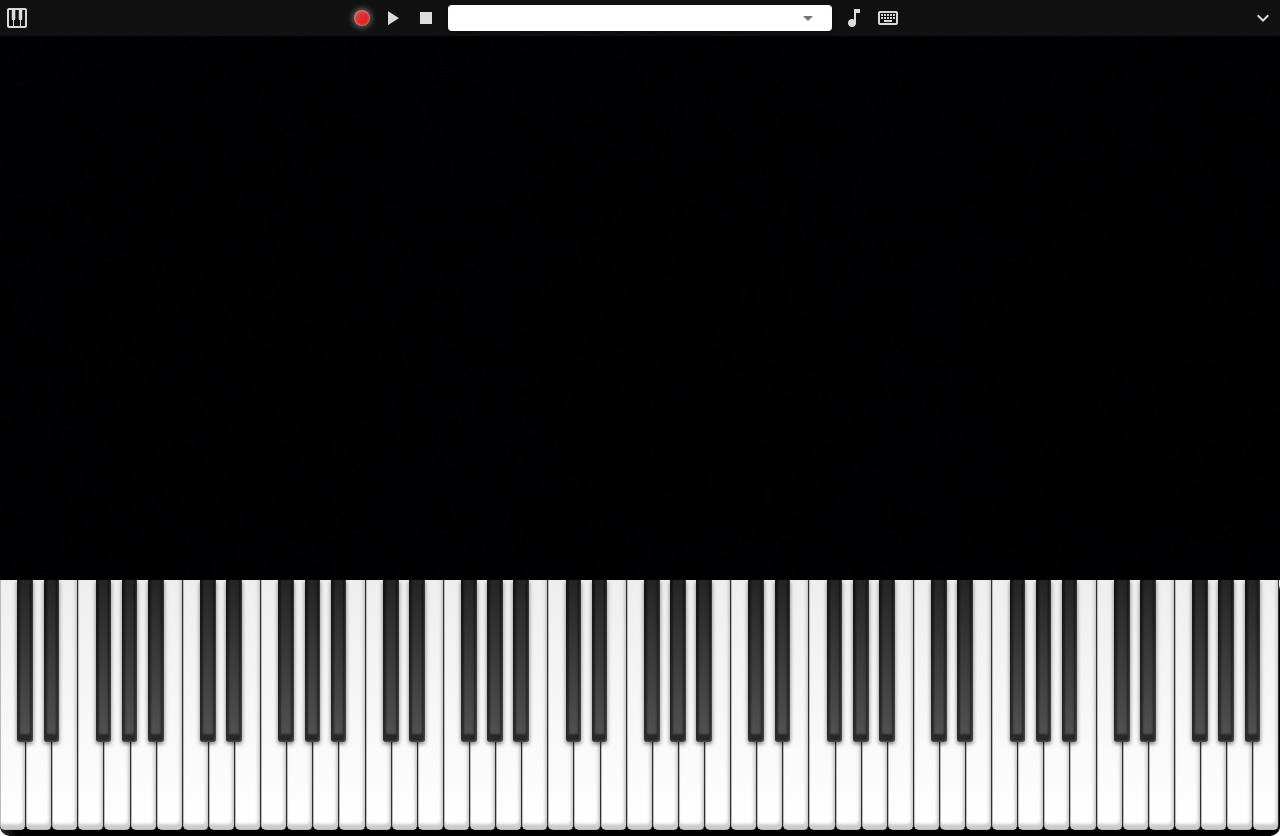
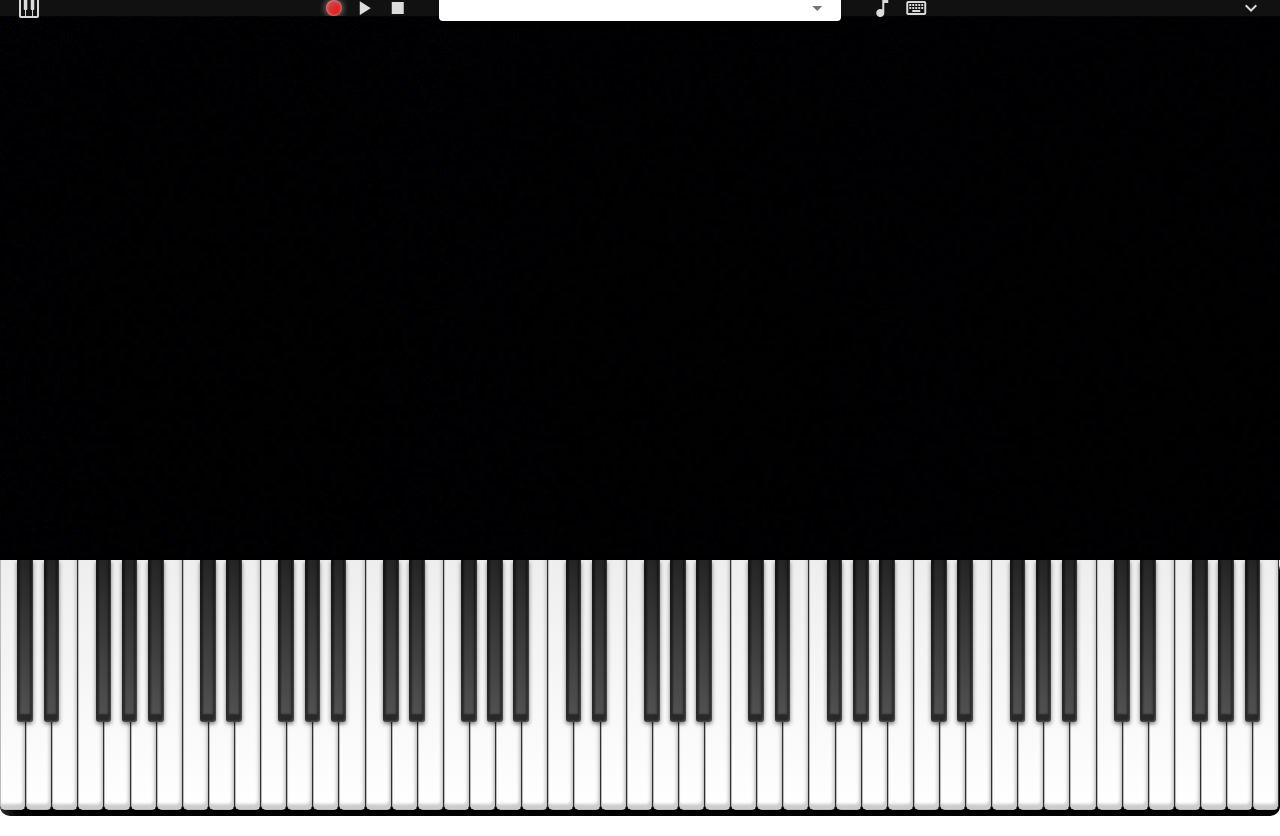
Before and after one commit to MicuEmerson/visual-piano, a Vue app: page / in a window 1280 px wide. Built offline with nearby package versions, Linux system fonts and the light colour scheme; no server answers.

Commit message:
Code refactoring; Removed inline style

```diff
--- a/src/components/PianoMenu.vue
+++ b/src/components/PianoMenu.vue
@@ -1,14 +1,52 @@
 <template>
-<div style="width: 100%;">
-    <div class="top-nav">
-        <div style="flex:1; display: flex; justify-content: space-between">
-            <v-icon class="paino-icon">mdi-piano</v-icon>
+    <div style="width: 100%">
+        <v-container fluid class="top-nav">
+            <v-row style="align-items: center">
+                <v-col cols="12" sm="4" class="no-default-vertical-padding">
+                    <div class="buttons-section">
+                        <v-icon class="piano-icon">mdi-piano</v-icon>
+
                         <div style="display: flex; align-items: center">
-                <div @click="handleRecording()" :style="{background: recordLight}" class="record-icon"/>
-                <button @click="togglePlay()"><v-icon class="paino-icon">{{playIcon}}</v-icon></button>
-                <button @click="stopPlaying()"><v-icon class="paino-icon">mdi-stop</v-icon></button>
+                            <v-tooltip bottom>
+                                <template v-slot:activator="{ on, attrs }">
+                                        <div
+                                            @click="handleRecording()"
+                                            v-bind="attrs"
+                                            v-on="on"
+                                            :style="{background: recordLight}"
+                                            class="record-icon"/>
+                                </template>
+                                <span>Record</span>
+                            </v-tooltip>
+
+                            <v-tooltip bottom>
+                                <template v-slot:activator="{ on, attrs }">
+                                    <button
+                                        @click="togglePlay()"
+                                        v-bind="attrs"
+                                        v-on="on">
+                                        <v-icon class="piano-icon">{{playIcon}}</v-icon>
+                                    </button>
+                                </template>
+                                <span>{{playIconTooltip}}</span>
+                            </v-tooltip>
+
+                            <v-tooltip bottom>
+                                <template v-slot:activator="{ on, attrs }">
+                                    <button
+                                        @click="stopPlaying()"
+                                        v-bind="attrs"
+                                        v-on="on">
+                                        <v-icon class="piano-icon">mdi-stop</v-icon>
+                                    </button>
+                                </template>
+                                <span>Stop</span>
+                            </v-tooltip>
                         </div>
                     </div>
+                </v-col>
+
+                <v-col cols="12" sm="4" class="no-default-vertical-padding">
                     <div class="screen">
                         <v-select
                             v-model="currentSongPlaylist"
@@ -20,17 +58,44 @@
                             solo
                         ></v-select>
                     </div>
-        <div style="flex: 1;  display: flex; justify-content: space-between">
-            <div style="display: flex;">
-                <button @click="showNotes()"><v-icon class="paino-icon">mdi-music-note</v-icon></button>
-                <button @click="showKeys()"><v-icon class="paino-icon">mdi-keyboard-outline</v-icon></button>
-            </div>
-            <button @click="showConfig()"><v-icon class="paino-icon">{{configIcon}}</v-icon></button>
-        </div>
+                </v-col>
+
+                <v-col cols="12" sm="4" class="no-default-vertical-padding">
+                    <div class="buttons-section">
+                        <div style="display: flex">
+                             <v-tooltip bottom>
+                                <template v-slot:activator="{ on, attrs }">
+                                    <button
+                                        @click="showNotes()"
+                                        v-bind="attrs"
+                                        v-on="on">
+                                        <v-icon class="piano-icon">mdi-music-note</v-icon>
+                                    </button>
+                                </template>
+                                <span>Music notes</span>
+                            </v-tooltip>
+
+                            <v-tooltip bottom>
+                                <template v-slot:activator="{ on, attrs }">
+                                    <button
+                                        @click="showKeys()"
+                                        v-bind="attrs"
+                                        v-on="on">
+                                        <v-icon class="piano-icon">mdi-keyboard-outline</v-icon>
+                                    </button>
+                                </template>
+                                <span>Keys</span>
+                            </v-tooltip>
+
                         </div>
 
-    <div :class="dashboardState.showConfig ? 'height-auto': 'height-zero'" class="sub-top-nav">
-    <v-container text-xs-center fluid style="padding: 0 12px !important">
+                        <button @click="showConfig()"><v-icon class="piano-icon">{{configIcon}}</v-icon></button>
+                    </div>
+                </v-col>
+            </v-row>
+        </v-container>
+
+        <v-container text-xs-center fluid :class="dashboardState.showConfig ? 'height-auto': 'height-zero'" class="sub-top-nav">
             <v-row justify="center" align="center">
                 <v-col cols="12" sm="4">
                     <div @click="editKeys()" class="config config-button" :style="{fontSize: fontSize + 'em', minHeight: 5 * fontSize + 'em'}">
@@ -44,12 +109,12 @@
                         <label>Start Octave:</label>
                         <div>
                             <v-icon :disabled="dashboardState.startOctave == 0" @click="setStartOctave(dashboardState.startOctave - 1)"
-                            class="paino-icon arrow-icon" size="1.8vw">
+                                class="piano-icon arrow-icon" size="1em">
                                 mdi-chevron-up
                             </v-icon>
                             <div>{{dashboardState.startOctave}}</div>
                             <v-icon :disabled="dashboardState.endOctave - dashboardState.startOctave <= 1" @click="setStartOctave(dashboardState.startOctave + 1)"
-                            class="paino-icon arrow-icon" size="1.8vw">
+                                class="piano-icon arrow-icon" size="1em">
                                 mdi-chevron-down
                             </v-icon>
                         </div>
@@ -61,12 +126,12 @@
                         <label>End Octave:</label>
                         <div>
                         <v-icon :disabled="dashboardState.endOctave - dashboardState.startOctave <= 1" @click="setEndOctave(dashboardState.endOctave - 1)"
-                        class="paino-icon arrow-icon" size="1.8vw">
+                            class="piano-icon arrow-icon" size="1em">
                             mdi-chevron-up
                         </v-icon>
                         <div>{{dashboardState.endOctave}}</div>
                         <v-icon :disabled="dashboardState.endOctave == dashboardState.maxEndOctave" @click="setEndOctave(dashboardState.endOctave + 1)"
-                        class="paino-icon arrow-icon" size="1.8vw">
+                            class="piano-icon arrow-icon" size="1em">
                             mdi-chevron-down
                         </v-icon>
                         </div>
@@ -74,7 +139,6 @@
                 </v-col>
             </v-row>
         </v-container>
-    </div>
     </div>
 </template>
 
@@ -136,6 +200,10 @@ export default {
             return this.dashboardState.playing ? 'mdi-pause' : 'mdi-play';
         },
 
+        playIconTooltip: function() {
+            return this.dashboardState.playing ? 'Pause' : 'Play';
+        },
+
         configIcon: function() {
             return this.dashboardState.showConfig ? 'mdi-chevron-up' : 'mdi-chevron-down'
         },
@@ -168,8 +236,8 @@ export default {
 <style>
 
 .top-nav {
-    display: flex;
     background-color: #111111;
+    padding: 2px 12px !important;
 }
 
 .sub-top-nav {
@@ -179,6 +247,7 @@ export default {
     position: absolute;
     z-index: 1;
     width: 100%;
+    padding: 0 12px !important;
 }
 
 .height-auto {
@@ -194,19 +263,21 @@ export default {
 }
 
 .top-nav .screen {
-    display: flex;
-    align-items: center;
-    justify-content: center;
-    width: 30%;
-    margin: 5px;
+    margin: 5px 0;
 }
 
-.paino-icon {
+.top-nav .buttons-section {
+    display: flex;
+    justify-content: space-between;
+    align-items: center;
+}
+
+.piano-icon {
     color: gainsboro !important;
     margin: 0 5px;
 }
 
-.paino-icon:hover {
+.piano-icon:hover {
     color:#ffb200 !important;
 }
 
@@ -246,6 +317,10 @@ export default {
         inset 0 0 0.25vw rgba(255,255,255,0.6)
 }
 
+.no-default-vertical-padding {
+    padding: 0 12px !important
+}
+
 .v-text-field.v-text-field--solo .v-input__control {
     min-height: 0 !important;
 }
```
Lines whose indentation alone changed are shown as unchanged.
